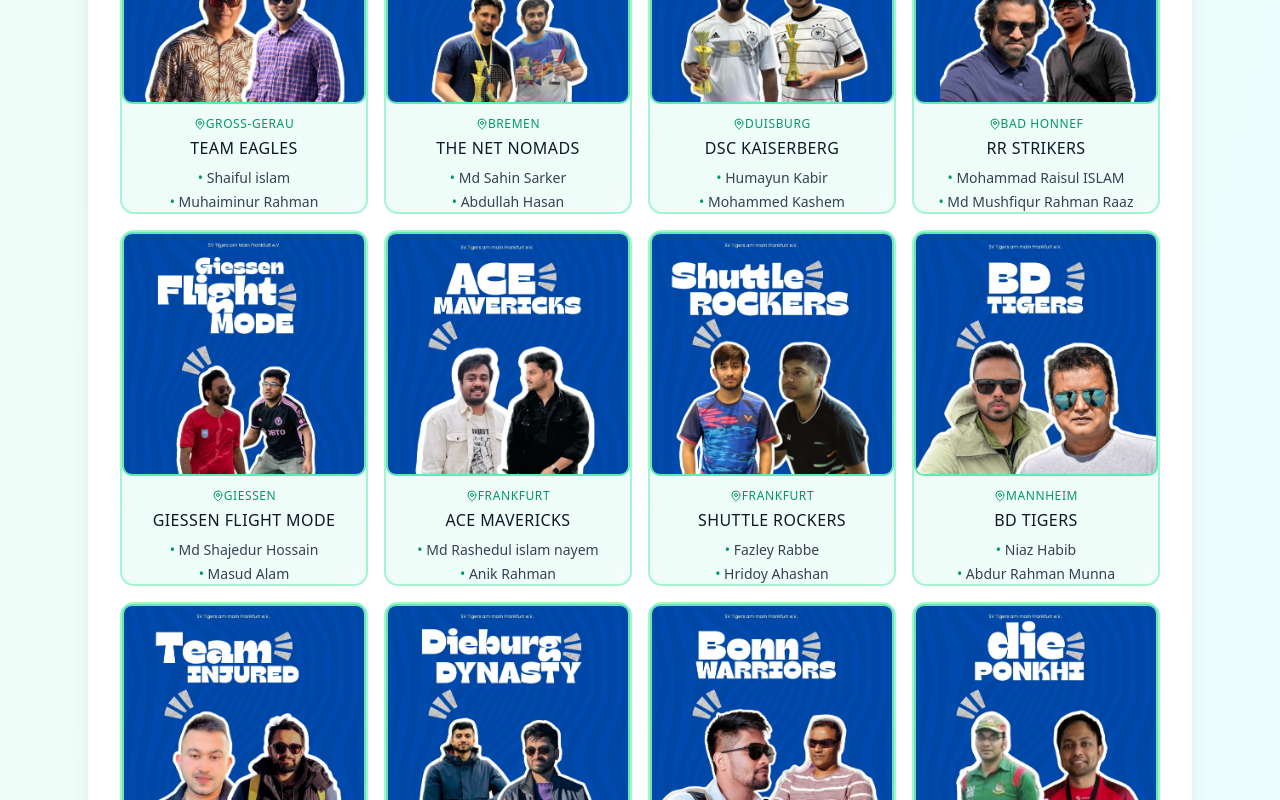
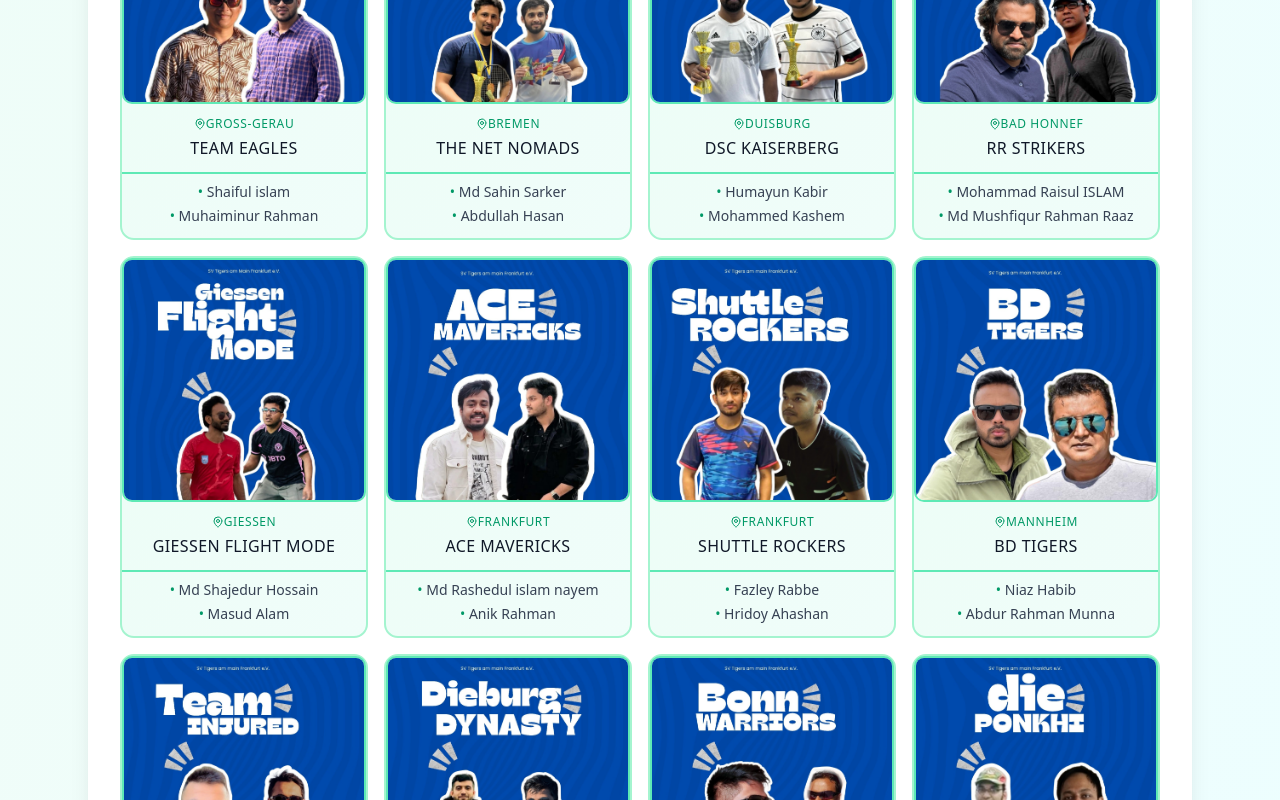
Before and after one commit to farruck-tusar/Ammainbadmintontournament2025, a React (Vite) app: page / in a window 1280 px wide. Shown: the part 2960-3760 px from the top of the page. Built offline with nearby package versions, Linux system fonts and the light colour scheme.

Commit message:
style update

```diff
--- a/src/components/teams-showcase.tsx
+++ b/src/components/teams-showcase.tsx
@@ -147,12 +147,12 @@ export function TeamsShowcase() {
                 </div>
 
                 {/* Team Name Bold */}
-                <div className="text-gray-900 uppercase tracking-wide text-lg font-extrabold mb-2 drop-shadow-sm">
+                <div className="text-gray-900 uppercase tracking-wide pb-3 border-b-2 border-emerald-300">
                 {team.name}
                 </div>
 
                 {/* Numbered Players */}
-                <div className="mt-2 text-center space-y-1">
+                <div className="mt-2 text-center space-y-1 pb-3">
                     <div className="text-sm text-gray-700 font-medium">
                     <span className="text-emerald-600 mt-0.5">•</span> {team.player1}
                     </div>
```
